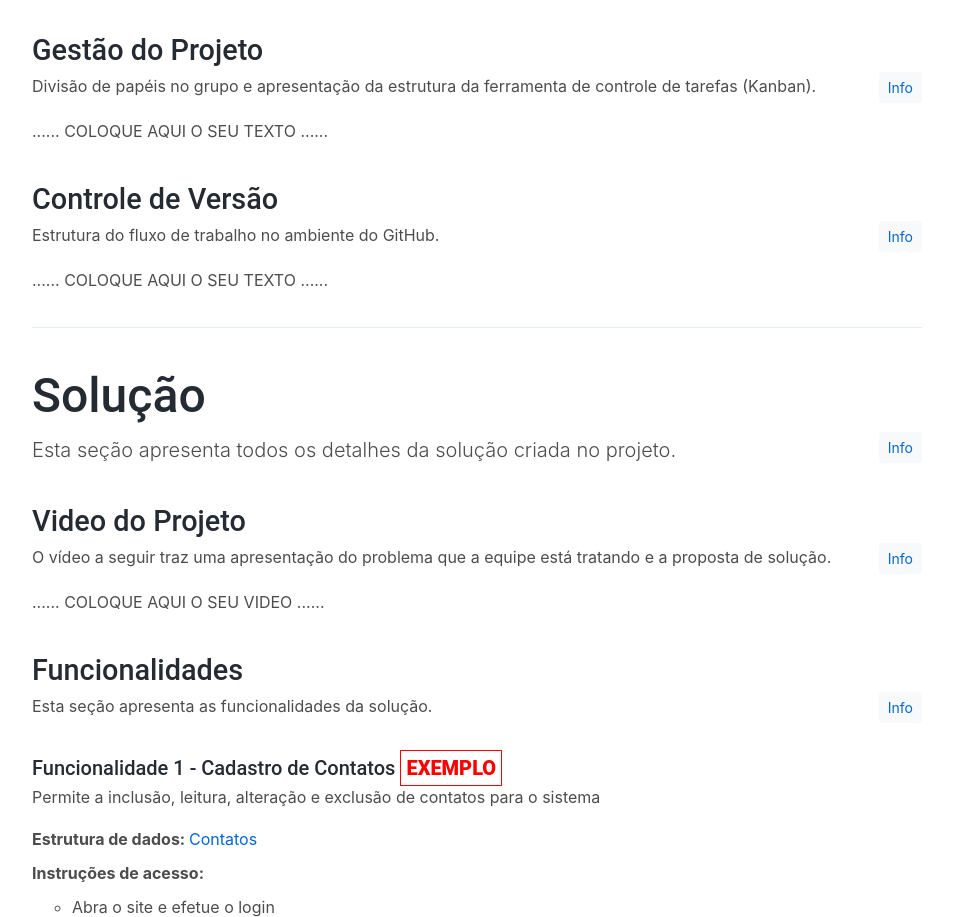
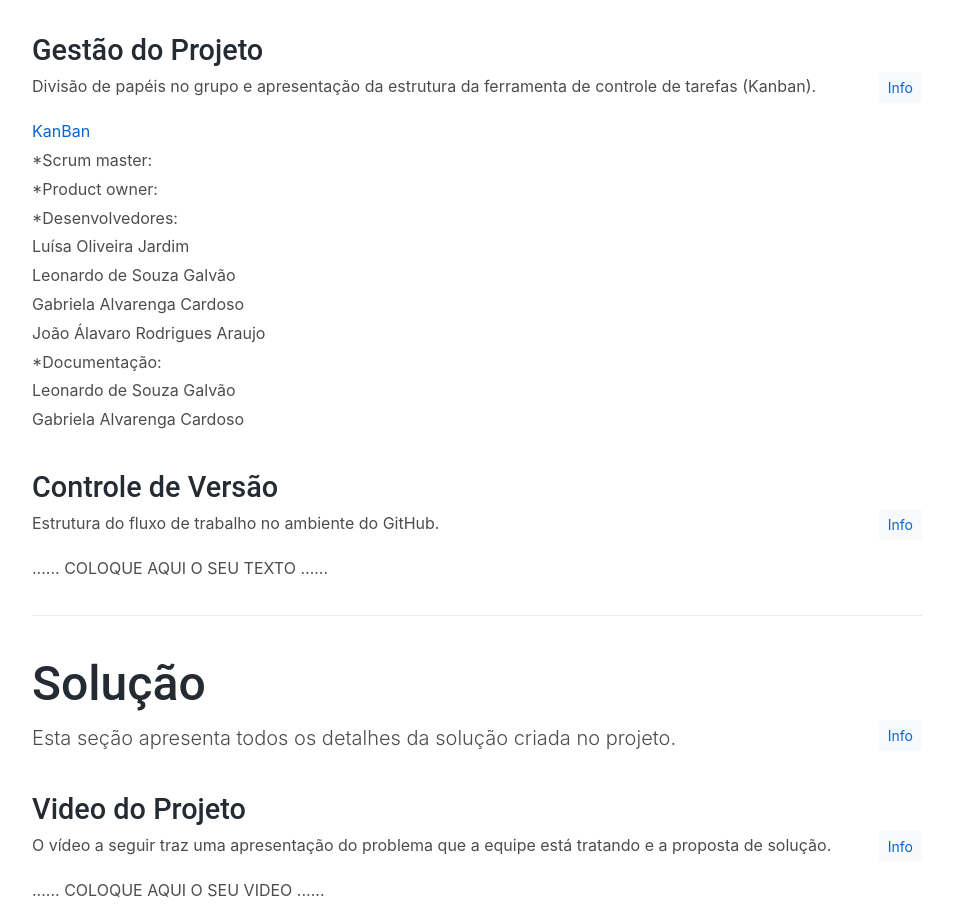
Before and after one commit to ICEI-PUC-Minas-PPLES-TI/plf-es-2024-1-ti1-0385100-falta-de-educacao-parental, a plain HTML site: page docs/index.html in a window 1280 px wide. Shown: the part 4836-5753 px from the top of the page, without its empty margins (293-1246 px from the left). Drawn offline with Linux system fonts and the light colour scheme.

Commit message:
Update index.html

```diff
--- a/docs/index.html
+++ b/docs/index.html
@@ -553,7 +553,7 @@
                 <p>Apresente o quadro de gerenciamento do time (Kanban), seu formato e as experiências na utilização
                   dessa ferramenta (GitHub Projects) </p>
               </div>
-              <p>...... COLOQUE AQUI O SEU TEXTO ......</p>
+              <p><a href="https://github.com/orgs/ICEI-PUC-Minas-PPLES-TI/projects/377/views/1">KanBan</a> <br>*Scrum master: <br> *Product owner: <br> *Desenvolvedores: <br>Luísa Oliveira Jardim <br>Leonardo de Souza Galvão <br> Gabriela Alvarenga Cardoso <br>João Álavaro Rodrigues Araujo<br> *Documentação: <br>Leonardo de Souza Galvão <br> Gabriela Alvarenga Cardoso</p>
             </section>
 
 
```
